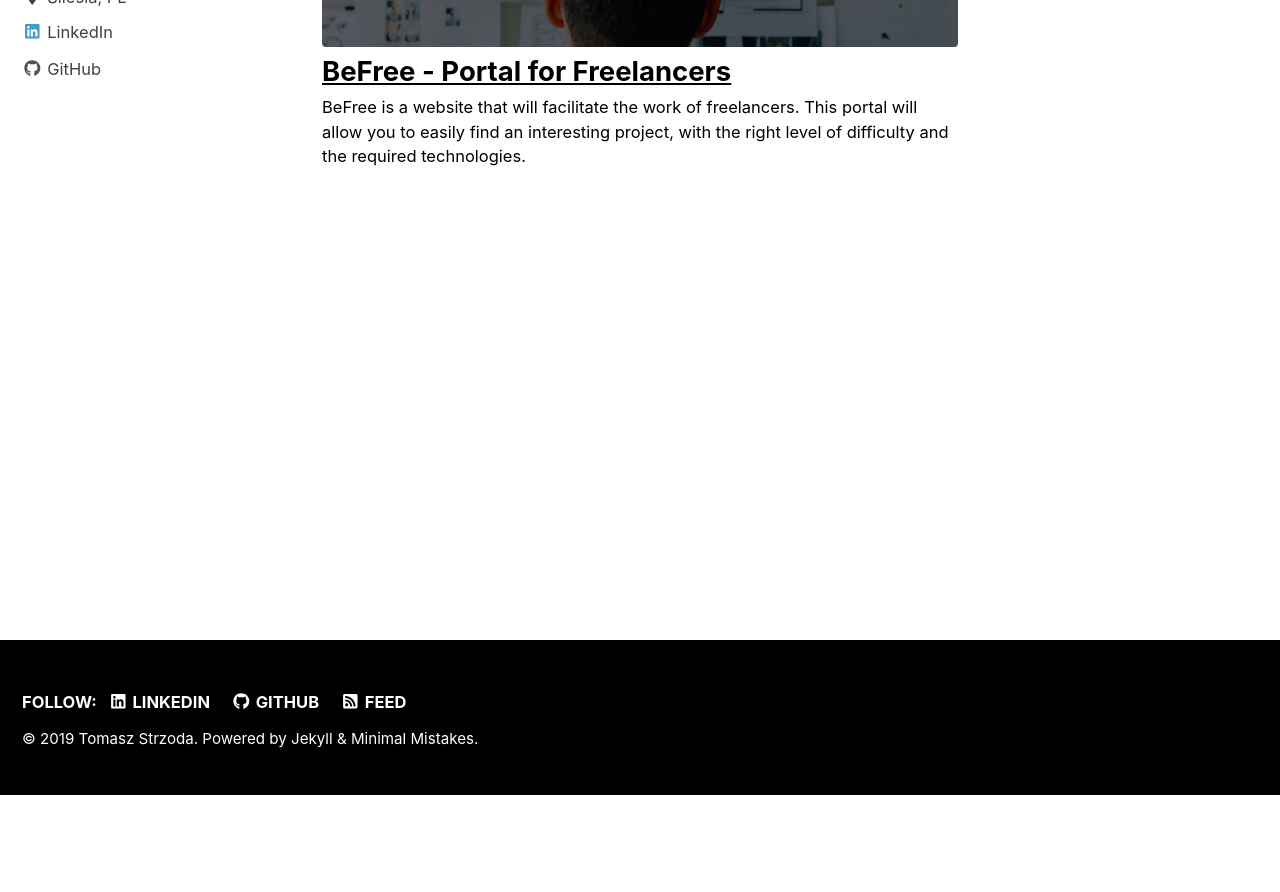
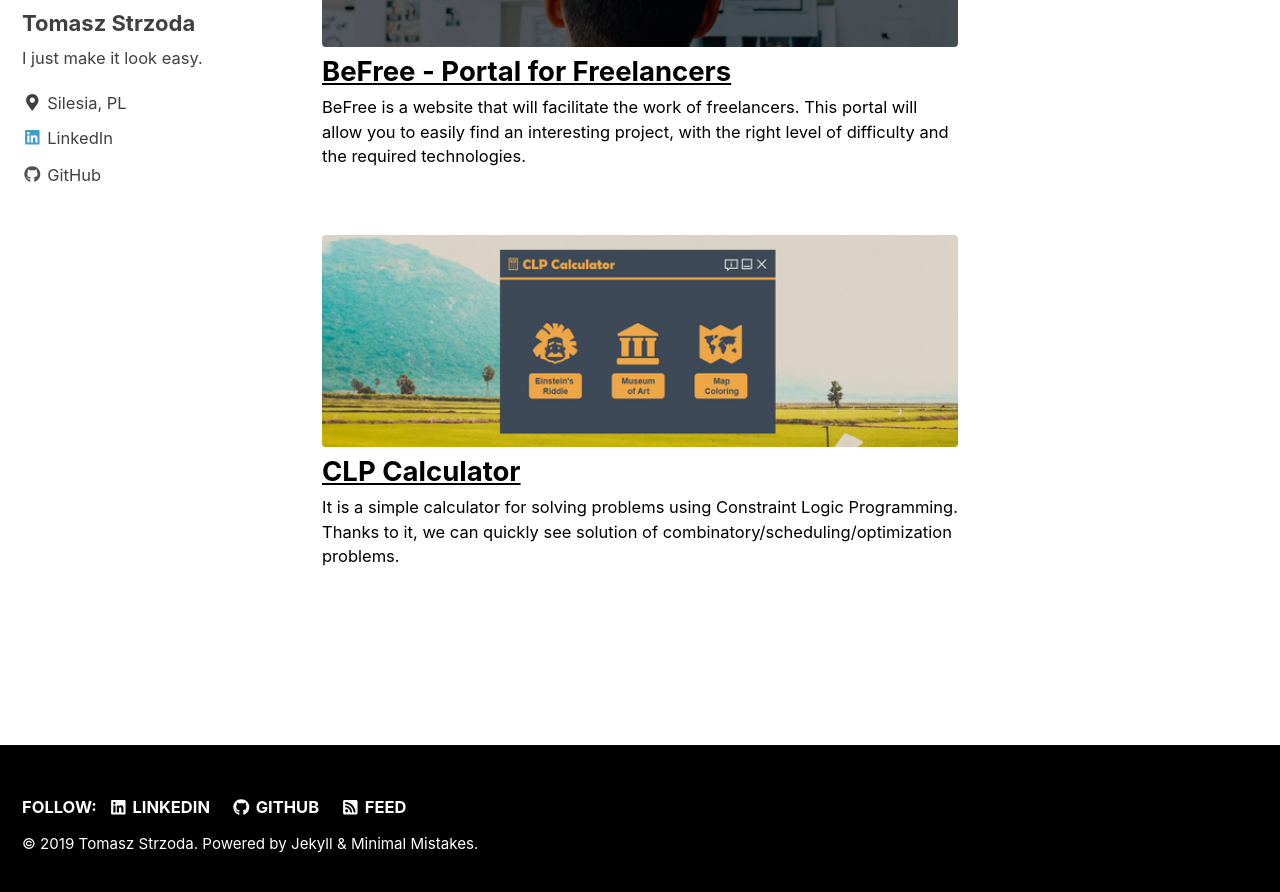
Before and after one commit to DrDEXT3R/DrDEXT3R.github.io, a Jekyll site: the page built from _pages/portfolio.md, in a window 1280 px wide and 900 px high, scrolled down 798 px. Shown: the top 892 px of the window. Built offline with Jekyll 4.4.1, drawn with Linux system fonts in a browser that asks for light colours; cached includes are drawn as plain includes; before the commit the page ends 1592 px from its top, so only the background shows below that.

Commit message:
Add clp-calculator

```diff
--- a/_config.yml
+++ b/_config.yml
@@ -17,7 +17,7 @@ minimal_mistakes_skin    : "contrast" # "default" "air", "aqua", "contrast", "da
 # Site Settings
 locale                   : "en-US"
 title                    : ""
-title_separator          : "-"
+title_separator          : " "
 name                     : "Tomasz Strzoda"
 description              : "I just make it look easy."
 url                      : "https://itlookssoeasy.com/" # the base hostname & protocol for your site e.g. "https://mmistakes.github.io"
--- /dev/null
+++ b/_portfolio/clp-calculator.md
@@ -0,0 +1,44 @@
+---
+title: "CLP Calculator"
+excerpt: "It is a simple calculator for solving problems using Constraint Logic Programming. Thanks to it, we can quickly see solution of combinatory/scheduling/optimization problems."
+header:
+  image: /assets/images/portfolio/clp-calculator/clp-calculator.jpg
+  teaser: /assets/images/portfolio/clp-calculator/clp-calculator-teaser.jpg
+gallery:
+  - url: /assets/images/portfolio/clp-calculator/gallery1.jpg
+    image_path: /assets/images/portfolio/clp-calculator/gallery1-teaser.jpg
+    alt: "Image 1"
+  - url: /assets/images/portfolio/clp-calculator/gallery2.jpg
+    image_path: /assets/images/portfolio/clp-calculator/gallery2-teaser.jpg
+    alt: "Image 2"
+  - url: /assets/images/portfolio/clp-calculator/gallery3.jpg
+    image_path: /assets/images/portfolio/clp-calculator/gallery3-teaser.jpg
+    alt: "Image 3"
+---
+<br/>
+**GitHub:&nbsp;&nbsp;** <a href="https://github.com/DrDEXT3R/CLP-Calculator" target="_blank">DrDEXT3R/CLP-Calculator</a>
+**Win x86:** <a href="https://sourceforge.net/projects/clp-calculator/files/CLP-Calculator_win_x86_portable.zip/download" target="_blank">download</a>
+**Win x64:** <a href="https://sourceforge.net/projects/clp-calculator/files/CLP-Calculator_win_x64_portable.zip/download" target="_blank">download</a>
+**Linux:&nbsp;&nbsp;&nbsp;&nbsp;&nbsp;** <a href="https://sourceforge.net/projects/clp-calculator/files/CLP-Calculator_linux.zip/download" target="_blank">download</a>
+
+
+## Description
+It is a simple calculator for solving problems using Constraint Logic Programming. <br/>
+Thanks to it, we can quickly see solution of:
+ - Combinatory problem (Einstein's Riddle)
+ - Scheduling problem (Museum of Art)
+ - Optimization problems (Map Coloring)
+
+<div style="text-align: center;">
+{% include gallery caption="The gallery showing several screenshots of the application." %}
+</div>
+
+## Built With
+*  <a href="https://docs.oracle.com/en/java/javase/11/" target="_blank">JDK 11</a> - Java Development Kit
+* <a href="https://openjfx.io/openjfx-docs/" target="_blank">OpenJFX</a> - Used to create GUI
+* <a href="http://www.jfoenix.com/documentation.html" target="_blank">JFoenix</a> - Expands the list of GUI components
+* <a href="http://jacopguide.osolpro.com/guideJaCoP.html" target="_blank">JaCoP</a> - Java Constraint Programming solver
+* <a href="http://www.jfree.org/jfreechart/api/javadoc/index.html" target="_blank">JFreeChart</a> - Used to generate chart
+
+## License
+This project is licensed under the GNU General Public License v3.0 - see the <a href="https://github.com/DrDEXT3R/CLP-Calculator/blob/master/LICENSE" target="_blank">LICENSE</a> file for details.
--- a/blog/index.html
+++ b/blog/index.html
@@ -1,4 +1,5 @@
 ---
+title: "Blog"
 layout: home
 browser_title: Blog \| IT looks so easy
 author_profile: true
--- a/index.html
+++ b/index.html
@@ -1,4 +1,5 @@
 ---
+title: "IT looks so easy"
 layout: splash
 browser_title: IT looks so easy
 header:
```
Also changed, not shown: assets/images/portfolio/clp-calculator/clp-calculator-teaser.jpg (added), assets/images/portfolio/clp-calculator/clp-calculator.jpg (added), assets/images/portfolio/clp-calculator/gallery1-teaser.jpg (added), assets/images/portfolio/clp-calculator/gallery1.jpg (added), assets/images/portfolio/clp-calculator/gallery2-teaser.jpg (added), assets/images/portfolio/clp-calculator/gallery2.jpg (added), assets/images/portfolio/clp-calculator/gallery3-teaser.jpg (added), assets/images/portfolio/clp-calculator/gallery3.jpg (added).
